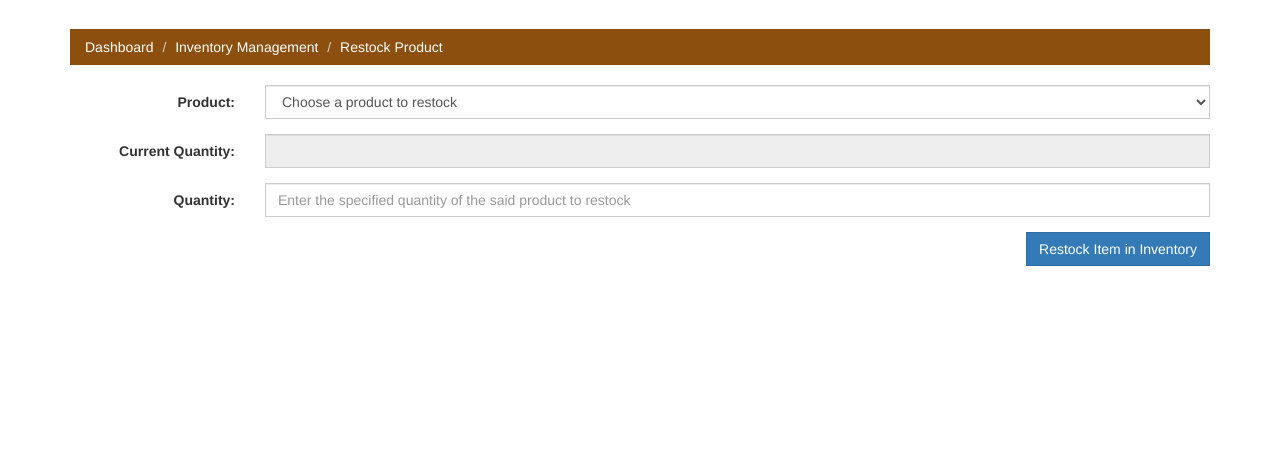
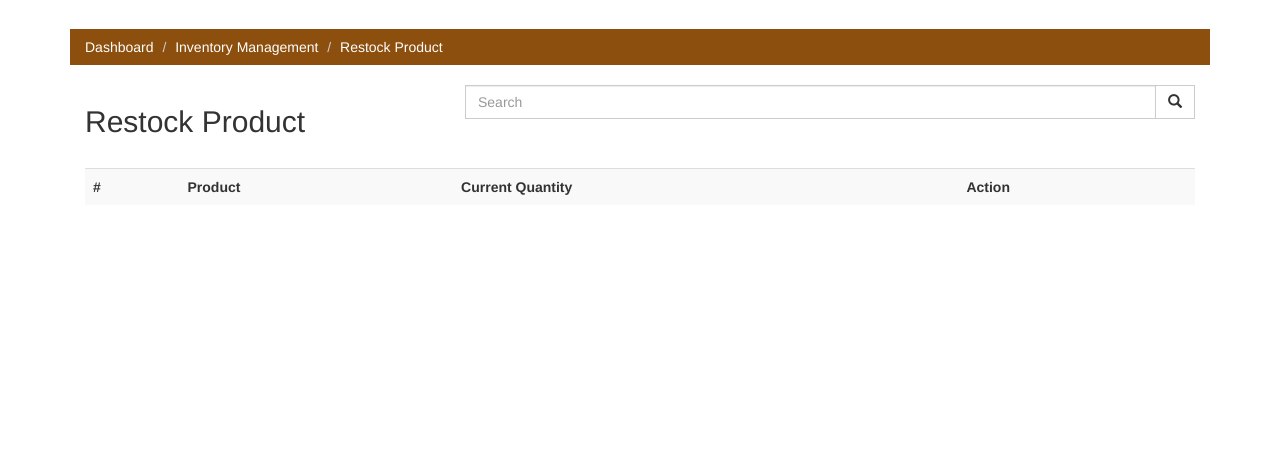
Before and after one commit to projectvelox/CopyaIlonggo, a PHP site: page /admin-inventory-restock.php in a window 1280 px wide. Shown: the part 51-516 px from the top of the page. Run offline with PHP 8.4, Linux system fonts and the light colour scheme; the visitor is signed in with stand-in values (Sample User, id 1); tables that the repository leaves empty or names only in its code hold one stand-in row (values such as "Sample post"); lists and menus that the app fills with data are empty; some libraries are stand-ins or nearby versions.

Commit message:
Revamped the restock product interface

```diff
--- a/admin-inventory-restock.php
+++ b/admin-inventory-restock.php
@@ -64,6 +64,47 @@
 	  </div>
 	</div>
 
+	<!-- Modal -->
+	<div id="restockModal" class="modal fade" role="dialog">
+	  <div class="modal-dialog">
+
+	    <!-- Modal content-->
+	    <div class="modal-content">
+	      <div class="modal-header">
+	        <button type="button" class="close" data-dismiss="modal">&times;</button>
+	        <h4 class="modal-title">Restock Product</h4>
+	      </div>
+	      <div class="modal-body">
+	        <form class="form-horizontal">
+	        	<div class="form-group">
+				    <label class="control-label col-sm-3" for="product">Product:</label>
+				    <div class="col-sm-9">
+				      <input type="text" class="form-control" id="product" required disabled>
+				    </div>
+				</div>
+				<div class="form-group">
+				    <label class="control-label col-sm-3" for="cq">Current Quantity:</label>
+				    <div class="col-sm-9">
+				      <input type="text" class="form-control" id="cq" required disabled>
+				    </div>
+				</div>
+				<div class="form-group">
+				    <label class="control-label col-sm-3" for="qty">New Quantity:</label>
+				    <div class="col-sm-9">
+				      <input type="text" class="form-control" id="qty" required>
+				    </div>
+				</div>
+	        </form>
+	      </div>
+	      <div class="modal-footer">
+	      	<button type="button" class="btn btn-primary updateProduct">Update</button>
+	        <button type="button" class="btn btn-danger" data-dismiss="modal">Close</button>
+	      </div>
+	    </div>
+
+	  </div>
+	</div>
+
 	<!-- Content -->
 	<div class="container" style="margin-top: 80px;">
 		<div class="row">
@@ -73,13 +114,13 @@
 			  <li class="breadcrumb-item active"><span>Restock Product</span></li>
 			</ol>
 			<div style="margin-left: 15px; margin-right: 15px;">
-				<form class="form-horizontal">
+				<!--<form class="form-horizontal">
 		   	 		<div class="form-group">
 					    <label class="control-label col-sm-2" for="product">Product:</label>
 					    <div class="col-sm-10">
 					      	<select class="form-control" required id="product">
 							    <option disabled selected>Choose a product to restock</option>
-							    <?php
+							    <?php/*
 									$con = mysqli_connect("localhost","root","","ci");
 									$result = mysqli_query($con,"SELECT * FROM inventory WHERE type='Inventory'");
 										while($row = mysqli_fetch_array($result))
@@ -88,7 +129,7 @@
 										}
 										echo "</table>";
 										mysqli_close($con);
-								?>
+								*/?>
 				  		 	</select>
 					    </div>
 					</div>
@@ -106,6 +147,49 @@
 					</div>
 		   	 	</form>
 				<button type="button" class="btn btn-primary pull-right add">Restock Item in Inventory</button>
+				-->
+				<div class="col-xs-12 col-sm-12 col-md-12 col-lg-12">
+				<div class="row">
+					<h2 class="col-xs-12 col-sm-12 col-md-4 col-lg-4">Restock Product</h2>
+					<div class="col-xs-12 col-sm-12 col-md-8 col-lg-8">
+						<form method="POST" action="admin-inventory-restock.php">
+						    <div class="input-group add-on">
+						      <input class="form-control" placeholder="Search" name="search" type="text">
+						      <div class="input-group-btn">
+						        <button class="btn btn-default" type="submit" name="searchBtn"><i class="glyphicon glyphicon-search"></i></button>
+						      </div>
+						    </div>
+					    </form>
+				    </div>
+				</div><br>
+				<div class="table-responsive">
+					<table class="table table-striped">
+						<tr>
+							<th>#</th>
+							<th>Product</th>
+							<th>Current Quantity</th>
+							<th>Action</th>
+						</tr>
+						<?php
+							$searched = '';
+						    if (isset($_POST['search'])) { $searched = $_POST['search']; }
+							$con = mysqli_connect("localhost","root","","ci");
+							$result = mysqli_query($con, "SELECT * FROM inventory WHERE equipment_name LIKE '%".$searched."%' AND (status='Active' AND type='Inventory') ORDER BY type_1, equipment_name ASC");
+							$i=0;
+							foreach($result as $row)
+							{
+								$i++;
+								echo '<tr>';
+								echo '<td>'. $i .'</td>';
+								echo '<td>'. $row['type_1'].' - '. $row['equipment_name'] .'</td>';
+								echo '<td>'. $row['qty'] .' Items</td>';
+								echo '<td><button class="btn btn-xs btn-primary updateQty" data-id="'.$row['id'].'" data-cq="'.$row['qty'].'" data-product="'.$row['equipment_name'].'">Update</button></td>';
+								echo '</tr>';
+							}
+						?>
+					</table>
+				</div>
+			</div>
 			</div>
 		</div>
 	</div>
@@ -119,26 +203,17 @@
 	<script type="text/javascript" src="js/jquery-3.1.1.min.js"></script>
 	<script type="text/javascript" src="js/bootstrap.min.js"></script>
 	<script type="text/javascript">
-	$(document).ready(function(){
-		$('#product').change(function(){
-		   var product = $('select#product').find(':selected').data('product');
-		   $.ajax({type:"POST",url:"ajax.php",
-				data: {
-					product:product,
-					action: "get_current_quantity",
-				},
-			    }).then(function(data) {
-			    	 $('#cq').val(data);
-			    });
-		});
-	});
+	$(document).on("click", ".updateQty", function() {
+		var id = $(this).data('id');
+		var cq = $(this).data('cq');
+		var product = $(this).data('product');
+		$('#restockModal').modal('show');
+		$(".modal-body #product").val(product);
+		$(".modal-body #cq").val(cq);
 
-	$(document).on("click", ".add", function() {
-		var id = $('select#product').find(':selected').data('id');
-		var product = $('select#product').find(':selected').data('product');
-		var qty = document.getElementById('quantity').value;
-		var cq = document.getElementById('cq').value;
-		$.ajax({type:"POST",url:"ajax.php",
+		$(document).on("click", ".updateProduct", function() {
+			var qty = document.getElementById('qty').value;
+			$.ajax({type:"POST",url:"ajax.php",
 			data: {
 				id:id,
 				product:product,
@@ -147,11 +222,12 @@
 				action:"rectock_item"
 			},
 		    }).then(function(data) {
-		    	alert(data);
-	    		/*$('#success').modal({
+		    	//alert(data);
+	    		$('#success').modal({
 		        show: 'true'
-			    }); */
+			    });
 		    });
+		});
 	});
 
 	$(document).on("click", ".modal-closer", function() {
```
Also changed, not shown: Useful Code 1.php (deleted, +0 -62 lines).
